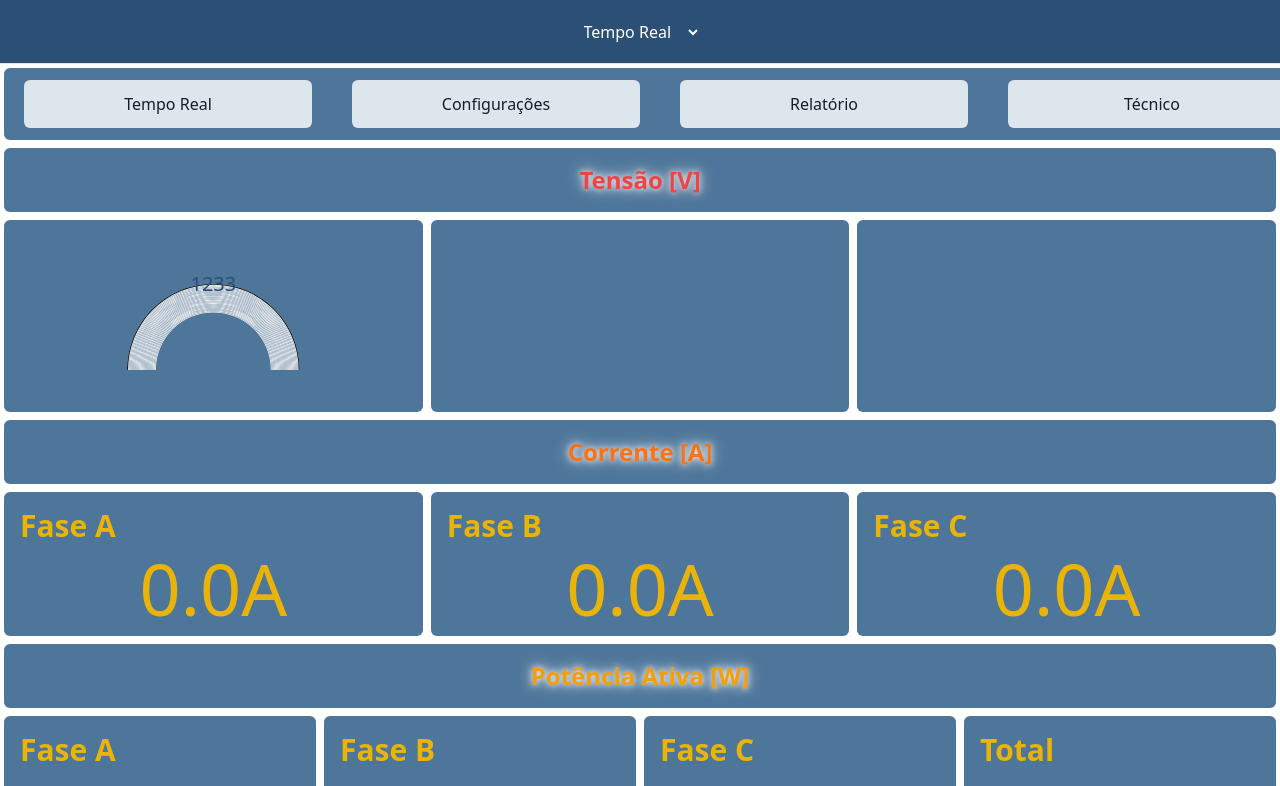
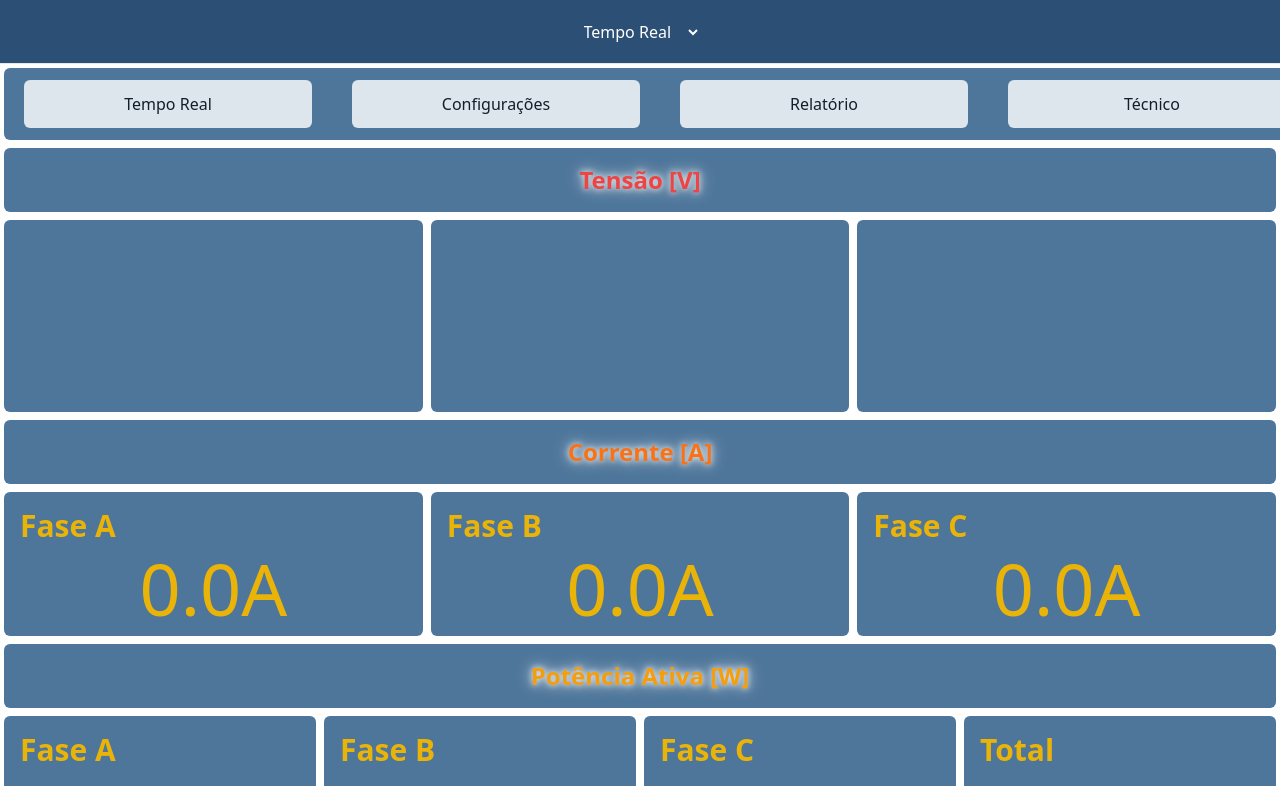
Before and after one commit to PedrinnhoUtumi/SiteMonitor, a React (Vite) app: page /TempoReal in a window 1280 px wide. Shown: the top 786 px of the page. Built offline with nearby package versions, Linux system fonts and the light colour scheme.

Commit message:
Update TempoReal.jsx

```diff
--- a/src/pages/TempoReal.jsx
+++ b/src/pages/TempoReal.jsx
@@ -23,12 +23,7 @@ export function TempoReal() {
 
                 <div className="flex flex-row justify-around">
                     <div className={estiloContainerGrafico}>
-                        <ResponsiveContainer width="100%" height={300}>
-                        <RadialBarChart innerRadius="60%" outerRadius="40%" data={data} startAngle={180} endAngle={0}>
-                            <PolarAngleAxis type="number" domain={[0, 100]} angleAxisId={0} tick={false} />
-                            <RadialBar minAngle={15} label={{ fill: '#2C4F75', fontSize: 20 }} background clockWise dataKey="anta" />
-                        </RadialBarChart>
-                        </ResponsiveContainer>
+
                     </div>
                     <div className={estiloContainerGrafico}></div>
                     <div className={estiloContainerGrafico}></div>
```
